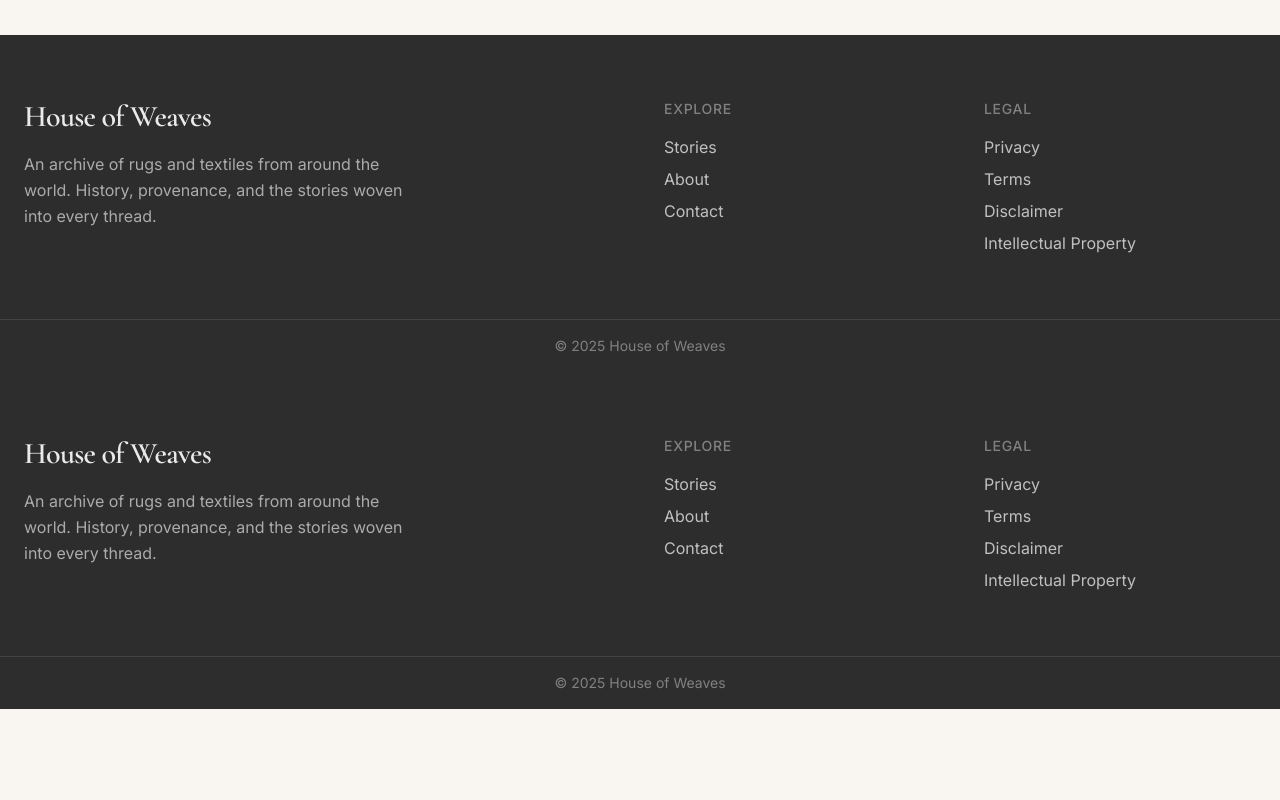
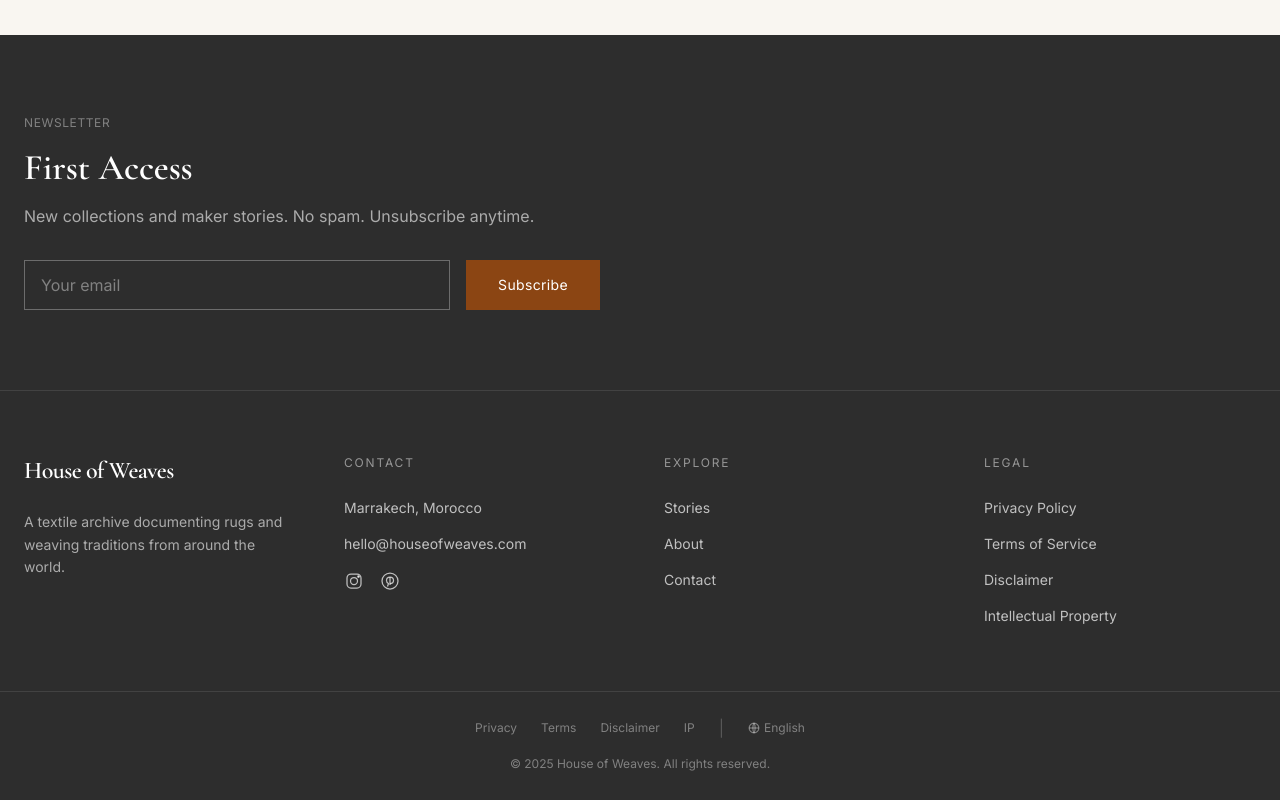
Before and after one commit to indigoandlavender/house-of-weaves-2, a Next.js app: page /about in a window 1280 px wide. Shown: the part 1840-2640 px from the top of the page. Before the commit the page ends 2549 px from the top, so only its background shows below. Built offline with nearby package versions, Linux system fonts and the light colour scheme.

Commit message:
Add files via upload

```diff
--- a/app/page.tsx
+++ b/app/page.tsx
@@ -1,21 +1,46 @@
+'use client'
+
+import { useState, useEffect } from 'react'
 import Link from 'next/link'
 import Image from 'next/image'
 import Header from '@/components/Header'
 import Footer from '@/components/Footer'
-import { getStories } from '@/lib/sheets'
 
-export const dynamic = 'force-dynamic'
-export const revalidate = 0
+interface Story {
+  slug: string
+  title: string
+  subtitle?: string
+  category?: string
+  heroImage?: string
+  order?: string
+}
 
-export default async function Home() {
-  const stories = await getStories()
-  const featuredStories = stories
-    .filter((s) => {
-      const f = String(s.featured || '').toLowerCase().trim()
-      return f === 'true' || f === 'yes' || f === '1'
+export default function Home() {
+  const [stories, setStories] = useState<Story[]>([])
+  const [loading, setLoading] = useState(true)
+
+  useEffect(() => {
+    fetch('/api/stories')
+      .then((r) => r.json())
+      .then((data) => {
+        const sortedStories = (data.stories || []).sort(
+          (a: Story, b: Story) => (Number(a.order) || 999) - (Number(b.order) || 999)
+        )
+        setStories(sortedStories)
+        setLoading(false)
       })
-    .sort((a, b) => (Number(a.order) || 999) - (Number(b.order) || 999))
-    .slice(0, 3)
+      .catch((err) => {
+        console.error(err)
+        setLoading(false)
+      })
+  }, [])
+
+  const scrollCarousel = (direction: 'left' | 'right') => {
+    const container = document.getElementById('stories-carousel')
+    if (container) {
+      container.scrollBy({ left: direction === 'left' ? -320 : 320, behavior: 'smooth' })
+    }
+  }
 
   return (
     <main className="min-h-screen bg-cream">
@@ -48,8 +73,7 @@ export default async function Home() {
         </div>
       </section>
 
-      {/* Stories */}
-      {featuredStories.length > 0 && (
+      {/* Stories Carousel */}
       <section className="py-20 md:py-28">
         <div className="max-w-[1400px] mx-auto px-6">
           <div className="flex justify-between items-end mb-12">
@@ -65,12 +89,43 @@ export default async function Home() {
             </Link>
           </div>
 
-            <div className="grid grid-cols-1 md:grid-cols-3 gap-8">
-              {featuredStories.map((story) => (
+          {loading ? (
+            <div className="flex justify-center py-12">
+              <div className="w-8 h-8 border-2 border-foreground/20 border-t-foreground rounded-full animate-spin" />
+            </div>
+          ) : stories.length > 0 ? (
+            <div className="relative">
+              {/* Carousel navigation */}
+              <button
+                onClick={() => scrollCarousel('left')}
+                className="absolute left-0 top-1/2 -translate-y-1/2 -translate-x-4 z-10 p-2 bg-cream border border-foreground/20 rounded-full hover:bg-sand transition-colors hidden md:flex items-center justify-center"
+                aria-label="Previous stories"
+              >
+                <svg width="20" height="20" viewBox="0 0 20 20" fill="none" stroke="currentColor" strokeWidth="1.5">
+                  <polyline points="12,4 6,10 12,16" />
+                </svg>
+              </button>
+
+              <button
+                onClick={() => scrollCarousel('right')}
+                className="absolute right-0 top-1/2 -translate-y-1/2 translate-x-4 z-10 p-2 bg-cream border border-foreground/20 rounded-full hover:bg-sand transition-colors hidden md:flex items-center justify-center"
+                aria-label="Next stories"
+              >
+                <svg width="20" height="20" viewBox="0 0 20 20" fill="none" stroke="currentColor" strokeWidth="1.5">
+                  <polyline points="8,4 14,10 8,16" />
+                </svg>
+              </button>
+
+              {/* Carousel container */}
+              <div
+                id="stories-carousel"
+                className="flex gap-6 overflow-x-auto pb-4 snap-x snap-mandatory scrollbar-hide"
+              >
+                {stories.map((story) => (
                   <Link
                     key={story.slug}
                     href={`/story/${story.slug}`}
-                  className="group"
+                    className="group flex-shrink-0 w-[280px] md:w-[300px] snap-start"
                   >
                     <div className="aspect-[4/5] relative overflow-hidden bg-sand mb-4">
                       {story.heroImage ? (
@@ -93,7 +148,7 @@ export default async function Home() {
                       {story.title}
                     </h3>
                     {story.subtitle && (
-                    <p className="text-sm text-foreground/60 mt-1 italic">
+                      <p className="text-sm text-foreground/60 mt-1 italic line-clamp-2">
                         {story.subtitle}
                       </p>
                     )}
@@ -101,35 +156,9 @@ export default async function Home() {
                 ))}
               </div>
             </div>
-        </section>
+          ) : (
+            <p className="text-center text-foreground/50 py-12">Stories coming soon.</p>
           )}
-
-      {/* Newsletter */}
-      <section className="py-20 md:py-28 bg-charcoal text-white">
-        <div className="max-w-[1400px] mx-auto px-6">
-          <div className="max-w-2xl">
-            <p className="text-meta uppercase tracking-wider text-white/40 mb-4">Newsletter</p>
-            <h2 className="font-display text-title font-semibold mb-4">
-              From the Loom
-            </h2>
-            <p className="text-lg text-white/60 mb-8">
-              Occasional notes on textiles, new acquisitions, and stories from the archive.
-              No spam. Unsubscribe anytime.
-            </p>
-            <form className="flex gap-4 flex-col sm:flex-row">
-              <input
-                type="email"
-                placeholder="Your email"
-                className="flex-1 px-4 py-3 bg-transparent border border-white/30 text-white placeholder-white/40 focus:outline-none focus:border-white/60"
-              />
-              <button
-                type="submit"
-                className="px-8 py-3 bg-accent text-white text-sm tracking-wide hover:bg-accent/80 transition-colors"
-              >
-                Subscribe
-              </button>
-            </form>
-          </div>
         </div>
       </section>
 
--- a/components/Footer.tsx
+++ b/components/Footer.tsx
@@ -1,83 +1,247 @@
+'use client'
+
 import Link from 'next/link'
+import { useState } from 'react'
+
+// Social Icons - flat, minimal, Anthropic style
+function SocialIcon({ name }: { name: string }) {
+  const icons: { [key: string]: JSX.Element } = {
+    pinterest: (
+      <svg className="w-5 h-5" viewBox="0 0 20 20" fill="none" stroke="currentColor" strokeWidth="1.25">
+        <circle cx="10" cy="10" r="8" />
+        <path d="M10 6C8 6 6.5 7.5 6.5 9.5C6.5 11 7.5 12 8.5 12.5C8 14 7.5 15.5 7.5 15.5" />
+        <path d="M10 6C10 8 10 14 10 14" />
+        <path d="M10 6C12 6 13.5 7.5 13.5 9.5C13.5 11.5 12 12.5 10 12.5" />
+      </svg>
+    ),
+    instagram: (
+      <svg className="w-5 h-5" viewBox="0 0 20 20" fill="none" stroke="currentColor" strokeWidth="1.25">
+        <rect x="3" y="3" width="14" height="14" rx="4" />
+        <circle cx="10" cy="10" r="3.5" />
+        <circle cx="14.5" cy="5.5" r="0.75" fill="currentColor" />
+      </svg>
+    ),
+  }
+
+  return icons[name] || <span className="text-sm">{name}</span>
+}
+
+// Site configuration
+const siteConfig = {
+  siteId: 'house-of-weaves',
+  siteType: 'content' as const,
+  brandName: 'House of Weaves',
+  contactEmail: 'hello@houseofweaves.com',
+  location: 'Marrakech, Morocco',
+}
+
+// Footer columns data
+const footerColumns = [
+  {
+    title: 'Contact',
+    links: [
+      { label: 'Marrakech, Morocco', href: null, type: 'address' },
+      { label: 'hello@houseofweaves.com', href: 'mailto:hello@houseofweaves.com', type: 'email' },
+    ],
+    social: [
+      { label: 'Instagram', href: 'https://instagram.com/houseofweaves' },
+      { label: 'Pinterest', href: 'https://pinterest.com/houseofweaves' },
+    ],
+  },
+  {
+    title: 'Explore',
+    links: [
+      { label: 'Stories', href: '/stories', type: 'link' },
+      { label: 'About', href: '/about', type: 'link' },
+      { label: 'Contact', href: '/contact', type: 'link' },
+    ],
+  },
+  {
+    title: 'Legal',
+    links: [
+      { label: 'Privacy Policy', href: '/privacy', type: 'link' },
+      { label: 'Terms of Service', href: '/terms', type: 'link' },
+      { label: 'Disclaimer', href: '/disclaimer', type: 'link' },
+      { label: 'Intellectual Property', href: '/intellectual-property', type: 'link' },
+    ],
+  },
+]
+
+// Legal links for bottom bar
+const legalLinks = [
+  { label: 'Privacy', href: '/privacy' },
+  { label: 'Terms', href: '/terms' },
+  { label: 'Disclaimer', href: '/disclaimer' },
+  { label: 'IP', href: '/intellectual-property' },
+]
 
 export default function Footer() {
-  const currentYear = new Date().getFullYear()
+  const [email, setEmail] = useState('')
+  const [subscribed, setSubscribed] = useState(false)
+  const [isSubscribing, setIsSubscribing] = useState(false)
+
+  const handleSubscribe = async (e: React.FormEvent) => {
+    e.preventDefault()
+    if (!email || isSubscribing) return
+
+    setIsSubscribing(true)
+    // Simulate subscription
+    setTimeout(() => {
+      setSubscribed(true)
+      setIsSubscribing(false)
+    }, 500)
+  }
 
   return (
-    <footer className="bg-charcoal text-white/90">
-      <div className="max-w-[1400px] mx-auto px-6 py-16">
-        <div className="grid grid-cols-1 md:grid-cols-4 gap-12">
-          <div className="md:col-span-2">
-            <Link
-              href="/"
-              className="font-display text-3xl font-semibold tracking-tight mb-4 block"
+    <footer className="bg-charcoal text-white">
+      {/* ════════════════════════════════════════════════════════════════════
+          LEVEL 1: Newsletter
+          ════════════════════════════════════════════════════════════════════ */}
+      <section className="py-16 md:py-20 border-b border-white/10">
+        <div className="max-w-[1400px] mx-auto px-6">
+          <div className="max-w-xl">
+            <p className="text-meta uppercase tracking-wider text-white/40 mb-4">Newsletter</p>
+            <h2 className="font-display text-3xl md:text-4xl font-semibold mb-4">
+              First Access
+            </h2>
+            <p className="text-white/60 mb-8">
+              New collections and maker stories. No spam. Unsubscribe anytime.
+            </p>
+
+            {subscribed ? (
+              <p className="text-accent">Thank you for subscribing.</p>
+            ) : (
+              <form onSubmit={handleSubscribe} className="flex gap-4 flex-col sm:flex-row">
+                <input
+                  type="email"
+                  value={email}
+                  onChange={(e) => setEmail(e.target.value)}
+                  placeholder="Your email"
+                  required
+                  className="flex-1 px-4 py-3 bg-transparent border border-white/30 text-white placeholder-white/40 focus:outline-none focus:border-white/60"
+                />
+                <button
+                  type="submit"
+                  disabled={isSubscribing}
+                  className="px-8 py-3 bg-accent text-white text-sm tracking-wide hover:bg-accent/80 transition-colors disabled:opacity-50"
                 >
+                  {isSubscribing ? 'Subscribing...' : 'Subscribe'}
+                </button>
+              </form>
+            )}
+          </div>
+        </div>
+      </section>
+
+      {/* ════════════════════════════════════════════════════════════════════
+          LEVEL 2: Navigation Links
+          ════════════════════════════════════════════════════════════════════ */}
+      <section className="py-12 md:py-16">
+        <div className="max-w-[1400px] mx-auto px-6">
+          <div className="grid grid-cols-2 md:grid-cols-4 gap-8 md:gap-12">
+            {/* Brand Column */}
+            <div>
+              <Link href="/" className="font-display text-2xl font-semibold tracking-tight mb-6 block">
                 House of Weaves
               </Link>
-            <p className="text-white/60 max-w-sm leading-relaxed">
-              An archive of rugs and textiles from around the world.
-              History, provenance, and the stories woven into every thread.
+              <p className="text-sm text-white/60 leading-relaxed">
+                A textile archive documenting rugs and weaving traditions from around the world.
               </p>
             </div>
 
-          <div>
-            <h4 className="font-medium text-sm uppercase tracking-wider mb-4 text-white/40">
-              Explore
+            {/* Dynamic Columns */}
+            {footerColumns.map((column, index) => (
+              <div key={index}>
+                <h4 className="text-xs tracking-[0.15em] uppercase mb-6 text-white/50">
+                  {column.title}
                 </h4>
-            <ul className="space-y-2 text-white/70">
-              <li>
-                <Link href="/stories" className="hover:text-white transition-colors">
-                  Stories
+                <ul className="space-y-3">
+                  {column.links.map((link, linkIndex) => (
+                    <li key={linkIndex}>
+                      {link.href ? (
+                        link.type === 'link' ? (
+                          <Link
+                            href={link.href}
+                            className="text-sm text-white/70 hover:text-white transition-colors"
+                          >
+                            {link.label}
                           </Link>
+                        ) : (
+                          <a
+                            href={link.href}
+                            className="text-sm text-white/70 hover:text-white transition-colors"
+                          >
+                            {link.label}
+                          </a>
+                        )
+                      ) : (
+                        <span className="text-sm text-white/70">{link.label}</span>
+                      )}
                     </li>
-              <li>
-                <Link href="/about" className="hover:text-white transition-colors">
-                  About
+                  ))}
+                </ul>
+
+                {/* Social icons */}
+                {column.social && column.social.length > 0 && (
+                  <div className="flex items-center gap-4 mt-4">
+                    {column.social.map((social, socialIndex) => (
+                      <a
+                        key={socialIndex}
+                        href={social.href}
+                        target="_blank"
+                        rel="noopener noreferrer"
+                        className="text-white/70 hover:text-white transition-colors"
+                        aria-label={social.label}
+                      >
+                        <SocialIcon name={social.label.toLowerCase()} />
+                      </a>
+                    ))}
+                  </div>
+                )}
+              </div>
+            ))}
+          </div>
+        </div>
+      </section>
+
+      {/* ════════════════════════════════════════════════════════════════════
+          LEVEL 3: Legal + Copyright
+          ════════════════════════════════════════════════════════════════════ */}
+      <section className="py-6 border-t border-white/10">
+        <div className="max-w-[1400px] mx-auto px-6">
+          {/* Legal links row */}
+          <div className="flex flex-wrap items-center justify-center gap-x-6 gap-y-2 mb-4">
+            {legalLinks.map((link, index) => (
+              <Link
+                key={index}
+                href={link.href}
+                className="text-xs text-white/40 hover:text-white/70 transition-colors"
+              >
+                {link.label}
               </Link>
-              </li>
-              <li>
-                <Link href="/contact" className="hover:text-white transition-colors">
-                  Contact
-                </Link>
-              </li>
-            </ul>
+            ))}
+
+            {/* Separator */}
+            <span className="text-white/20">|</span>
+
+            {/* Language selector */}
+            <button className="text-xs text-white/40 hover:text-white/70 transition-colors flex items-center gap-1">
+              <svg className="w-3 h-3" viewBox="0 0 16 16" fill="none" stroke="currentColor" strokeWidth="1.5">
+                <circle cx="8" cy="8" r="6.5" />
+                <line x1="1.5" y1="8" x2="14.5" y2="8" />
+                <path d="M8 1.5C6 4 6 12 8 14.5" />
+                <path d="M8 1.5C10 4 10 12 8 14.5" />
+              </svg>
+              English
+            </button>
           </div>
 
-          <div>
-            <h4 className="font-medium text-sm uppercase tracking-wider mb-4 text-white/40">
-              Legal
-            </h4>
-            <ul className="space-y-2 text-white/70">
-              <li>
-                <Link href="/privacy" className="hover:text-white transition-colors">
-                  Privacy
-                </Link>
-              </li>
-              <li>
-                <Link href="/terms" className="hover:text-white transition-colors">
-                  Terms
-                </Link>
-              </li>
-              <li>
-                <Link href="/disclaimer" className="hover:text-white transition-colors">
-                  Disclaimer
-                </Link>
-              </li>
-              <li>
-                <Link href="/intellectual-property" className="hover:text-white transition-colors">
-                  Intellectual Property
-                </Link>
-              </li>
-            </ul>
+          {/* Copyright */}
+          <p className="text-center text-xs text-white/40">
+            © {new Date().getFullYear()} {siteConfig.brandName}. All rights reserved.
+          </p>
         </div>
-        </div>
-      </div>
-
-      <div className="border-t border-white/10">
-        <div className="max-w-[1400px] mx-auto px-6 py-4 text-sm text-white/40 text-center">
-          <p>© {currentYear} House of Weaves</p>
-        </div>
-      </div>
+      </section>
     </footer>
   )
 }
```
Also changed, not shown: app/api/stories/route.ts (+2 -2 lines), app/globals.css (+10 -0 lines). Lines whose indentation alone changed are shown as unchanged.
